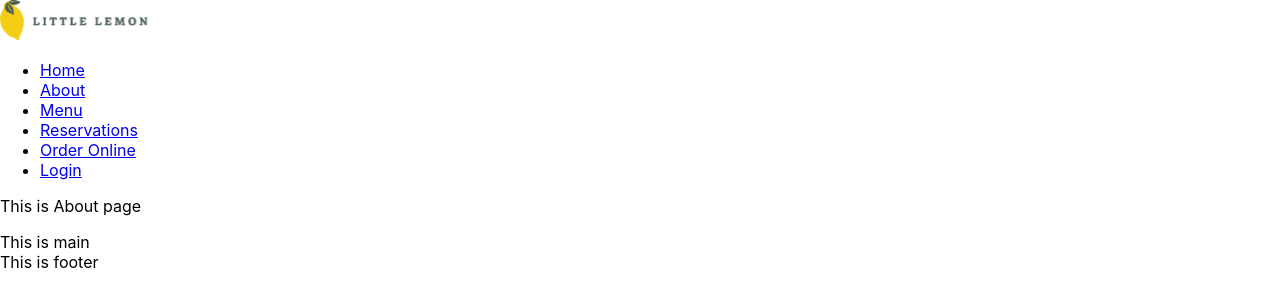
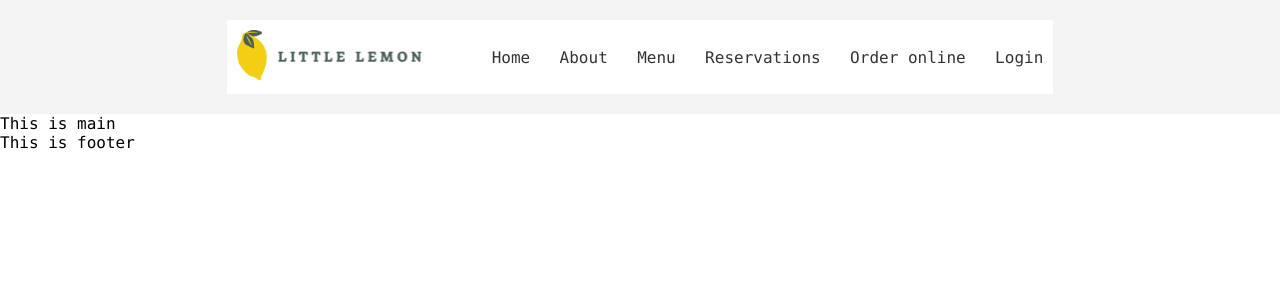
Before and after one commit to LixinDu/little-lemon-restaurant, a React (Create React App) app: page /about in a window 1280 px wide. Shown: the top 306 px of the page. Built offline with nearby package versions, Linux system fonts and the light colour scheme; the HTML template or start-up script is replaced by a standard one.

Commit message:
add Nav.css

```diff
--- a/src/About.js
+++ /dev/null
@@ -1,7 +0,0 @@
-function About(){
-    return(
-        <p>This is About page</p>
-    );
-};
-
-export default About;
--- a/src/App.css
+++ b/src/App.css
@@ -1,19 +1,24 @@
-.App {
+/* .App {
   text-align: center;
-}
+} */
 
-@media (prefers-reduced-motion: no-preference) {
+/* @media (prefers-reduced-motion: no-preference) {
   .App-logo {
     animation: App-logo-spin infinite 20s linear;
   }
+} */
+
+/* Reset some default styles */
+*{
+  margin: 0;
+  padding: 0;
+  font-family: 'Monaco', 'Courier New', Courier, monospace;
 }
 
-/* nav ul{
-  list-style: none;
-  text-align: center;
+/* Grid container with 12 columns */
+.grid-container {
+  display: grid;
+  grid-template-columns: repeat(12, 1fr); /* 12 equal columns */
+  padding: 20px;
+  background-color: #f4f4f4;
 }
-
-nav li{
-  display: inline-block;
-
-} */
--- a/src/Home.js
+++ /dev/null
@@ -1,5 +0,0 @@
-function Home(){
-    return <h1>This is Home page</h1>;
-};
-
-export default Home;
--- /dev/null
+++ b/src/Nav.css
@@ -0,0 +1,41 @@
+/* use *{} and .grid-container in App.css */
+/* Navbar spanning columns 3 to 10 */
+.navbar {
+    grid-column: 3 / span 8; /* Start at column 3, span across 8 columns (until column 10) */
+    display: flex;
+    justify-content: space-between;
+    align-items: center;
+    background-color: #ffffff;/* Optional: background color for the navbar */
+    padding: 10px;
+    justify-content: stretch;
+}
+
+/* Logo styling */
+.logo img {
+    flex-grow: 1;
+    height: 50px; /* Adjust height as needed */
+}
+
+/* Navigation links */
+.nav-links {
+    list-style: none;
+    display: flex;
+    flex-flow: row wrap;
+    justify-content: space-between; /* Spread the links across the available space */
+    flex-grow: 1; /* Allow the links to take up the remaining space after the logo */
+    margin-left: 50px;
+    width: 100%;
+}
+
+.nav-links li {
+    margin-left: 20px;
+}
+
+.nav-links a {
+    text-decoration: none;
+    color: #333333;
+}
+
+.nav-links a:hover {
+    color: #007bff;/* Optional: hover effect */
+}
--- a/src/Nav.js
+++ b/src/Nav.js
@@ -1,26 +1,29 @@
-import Logo from "./Logo";
-import Home from "./Home";
-import About from "./About";
+// import Logo from "./Logo";
+import logo from './assets/Logo.svg';
+import './Nav.css'
+// import About from "./About";
 import { Link, Routes, Route } from 'react-router-dom';
 
 function Nav(){
     return(
-        <div>
-        <nav>
-            <Logo/>
-            <ul>
+        <div className="grid-container">
+            <nav className="navbar">
+                <div className="logo">
+                    <img src={logo} alt="logo"></img>
+                </div>
+                <ul className="nav-links">
                     <li><Link to="/">Home</Link></li>
                     <li><Link to="/about">About</Link></li>
                     <li><Link to="/menu">Menu</Link></li>
                     <li><Link to="/reservations">Reservations</Link></li>
-                <li><Link to="/orderonline">Order Online</Link></li>
+                    <li><Link to="/orderonline">Order online</Link></li>
                     <li><Link to="/login">Login</Link></li>
                 </ul>
             </nav>
-
             <Routes>
-            <Route path="/" element={<Home/>}/>
-            <Route path="/about" element={<About/>}/>
+                {/* <Route path="/" element={<></>}/>
+                <Route path="/about" element={<About/>}/> */}
+                <Route></Route>
             </Routes>
         </div>
     );
```
Lines whose indentation alone changed are shown as unchanged.
